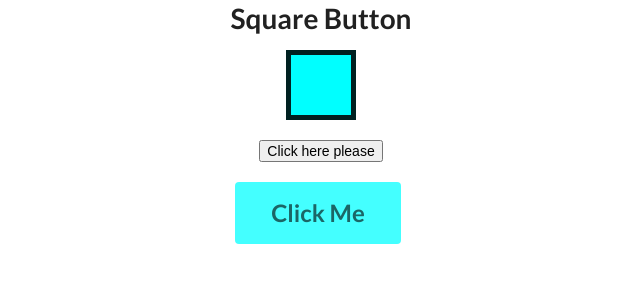
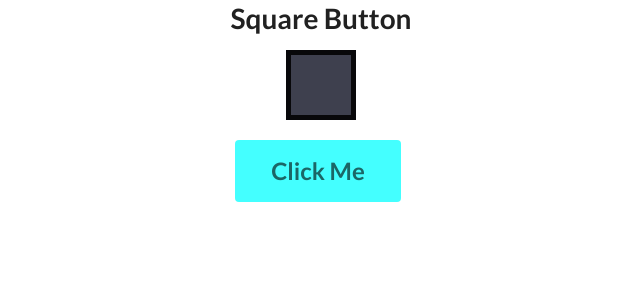
Before and after one commit to aungtintlwin/square-button, a plain HTML site: page index.html in a window 1280 px wide. Both pictures are taken after a click on the button "Click Me". Shown: the whole page, without its empty margins (319-959 px from the left). Drawn offline with nearby package versions, Linux system fonts and the light colour scheme.

Commit message:
second commit

```diff
--- a/index.html
+++ b/index.html
@@ -11,10 +11,8 @@
 <body class=center>
     <h1>Square Button</h1>
 
-    <div id=box></div>
-    <br>
-    <button onclick="myFunction()">Click here please</button>
-    <br>
+    <div id=square></div>
+
     <br>
     <button id="changeColor" class="ui inverted teal massive button">Click Me</button>
 
--- a/index.js
+++ b/index.js
@@ -1,3 +1,27 @@
-function myFunction() {
-    this.style.background="#000000";
-}
+
+
+
+
+    document.addEventListener('DOMContentLoaded', () => {
+
+        function getRandomColor() {
+            var letters = '0123456789ABCDEF';
+            var color = '#';
+            for (var i = 0; i < 6; i++) {
+                color += letters[Math.floor(Math.random() * 16)];
+            }
+            return color;
+        }
+
+        let square = document.querySelector('#square')
+
+        let button = document.querySelector('#changeColor')
+
+        button.addEventListener('click', () => {
+
+            square.style.backgroundColor = getRandomColor()
+
+        })
+
+
+    })
--- a/styles.css
+++ b/styles.css
@@ -3,7 +3,7 @@
 }
 
 
-#box{
+#square{
     height: 5em;
     width: 5em;
     border:5px solid;
```
